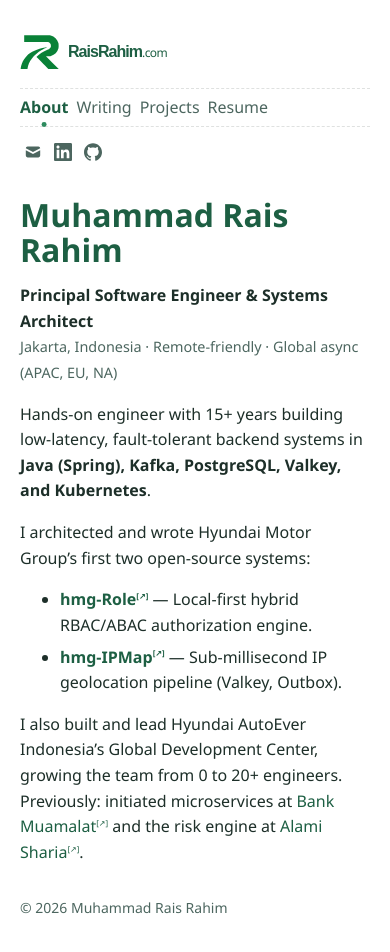
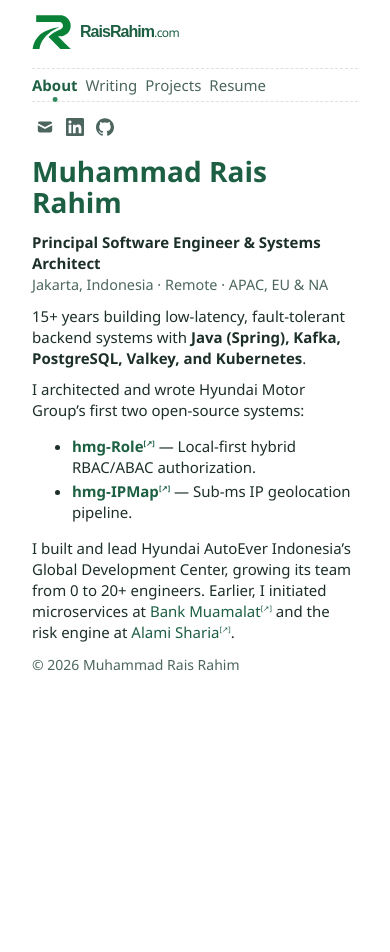
Before and after one commit to raisrahim/raisrahim.github.io, a Jekyll site: the page built from pages/index.md, in a window 390 px wide and 952 px high. Built offline with Jekyll 4.4.1, drawn with Linux system fonts in a browser that asks for light colours.

Commit message:
fix: correct active URLs in menu and improve layout
Updated active URLs for Projects and Resume in the menu to ensure
they point to the correct HTML files. Adjusted margins and padding
in the styles for better layout consistency across the site.

```diff
--- a/_data/menu.yml
+++ b/_data/menu.yml
@@ -5,7 +5,7 @@ entries:
     url: /writing/
   - title: Projects
     url: /projects.html
-    active_url: /projects
+    active_url: /projects.html
   - title: Resume
     url: /resume.html
-    active_url: /resume
+    active_url: /resume.html
--- a/_sass/no-style-please.scss
+++ b/_sass/no-style-please.scss
@@ -75,16 +75,32 @@ body {
   font-size: 0.9rem;
 }
 
+.page-body p {
+  margin: 0.65rem 0;
+}
+
+.page-body li {
+  margin: 0.2rem 0;
+}
+
+.site-layout .site-footer {
+  margin-top: 0.75rem;
+}
+
 .post-title {
   line-height: 1.1;
   margin: 0;
 }
 
-.post-meta {
+.page-body .post-meta {
   color: var(--muted);
   font-size: 0.875rem;
-  margin: 0.25rem 0 0.5rem;
+  margin: 0.125rem 0;
   text-align: right;
+}
+
+.post-header {
+  padding-bottom: 0.25rem;
 }
 
 .post-list {
@@ -301,21 +317,35 @@ a {
 @media (max-width: 48rem) {
   .site-layout {
     display: block;
-    padding: 2rem 1.25rem;
+    font-size: 0.9375rem;
+    line-height: 1.4;
+    padding-bottom: 1rem;
+    padding-top: 0.75rem;
   }
 
   .site-sidebar {
     background: var(--bg);
-    margin: 0 -1.25rem 1.5rem;
-    padding: 0 1.25rem 0.5rem;
+    margin: 0 -1.25rem 0.75rem;
+    padding: 0 1.25rem 0.25rem;
     position: sticky;
     top: 0;
     z-index: 3;
   }
 
+  .page-title,
+  .post-title {
+    font-size: 1.75rem;
+    padding-bottom: 0.25rem;
+  }
+
+  h2 { margin-top: 1.5rem; }
+  h3 { margin-top: 1.25rem; }
+  h4, h5, h6 { margin-top: 1rem; }
+  hr { margin: 1rem 0; }
+
   .post-header,
   .page-title {
-    top: 8.75rem;
+    top: 8.25rem;
   }
 
   .site-menu {
--- a/pages/index.md
+++ b/pages/index.md
@@ -8,12 +8,12 @@ description: >-
 ---
 
 <p class="home-intro"><strong>Principal Software Engineer &amp; Systems Architect</strong><br>
-<span class="home-location">Jakarta, Indonesia · Remote-friendly · Global async (APAC, EU, NA)</span></p>
+<span class="home-location">Jakarta, Indonesia · Remote · APAC, EU &amp; NA</span></p>
 
-Hands-on engineer with {{ site.experience_years }}+ years building low-latency, fault-tolerant backend systems in **Java (Spring), Kafka, PostgreSQL, Valkey, and Kubernetes**.
+{{ site.experience_years }}+ years building low-latency, fault-tolerant backend systems with **Java (Spring), Kafka, PostgreSQL, Valkey, and Kubernetes**.
 
 I architected and wrote Hyundai Motor Group’s first two open-source systems:
-- **[hmg-Role](https://github.com/hyundaimotorgroup/hmg-role)** — Local-first hybrid RBAC/ABAC authorization engine.
-- **[hmg-IPMap](https://github.com/hyundaimotorgroup/hmg-ipmap)** — Sub-millisecond IP geolocation pipeline (Valkey, Outbox).
+- **[hmg-Role](https://github.com/hyundaimotorgroup/hmg-role)** — Local-first hybrid RBAC/ABAC authorization.
+- **[hmg-IPMap](https://github.com/hyundaimotorgroup/hmg-ipmap)** — Sub-ms IP geolocation pipeline.
 
-I also built and lead Hyundai AutoEver Indonesia’s Global Development Center, growing the team from 0 to 20+ engineers. Previously: initiated microservices at [Bank Muamalat](https://www.bankmuamalat.co.id/) and the risk engine at [Alami Sharia](https://alamisharia.co.id/).
+I built and lead Hyundai AutoEver Indonesia’s Global Development Center, growing its team from 0 to 20+ engineers. Earlier, I initiated microservices at [Bank Muamalat](https://www.bankmuamalat.co.id/) and the risk engine at [Alami Sharia](https://alamisharia.co.id/).
```
